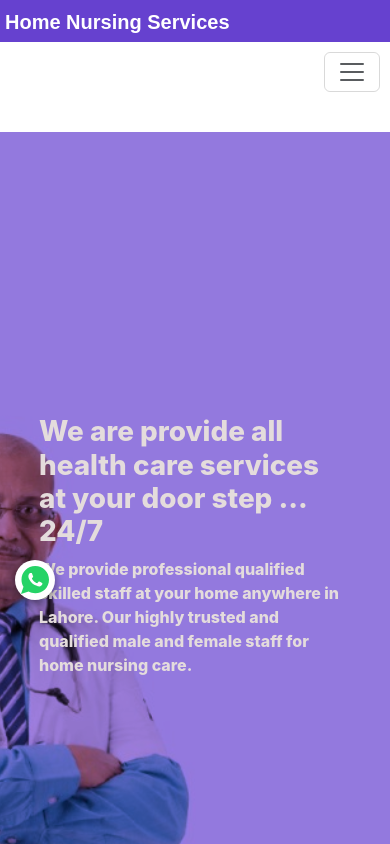
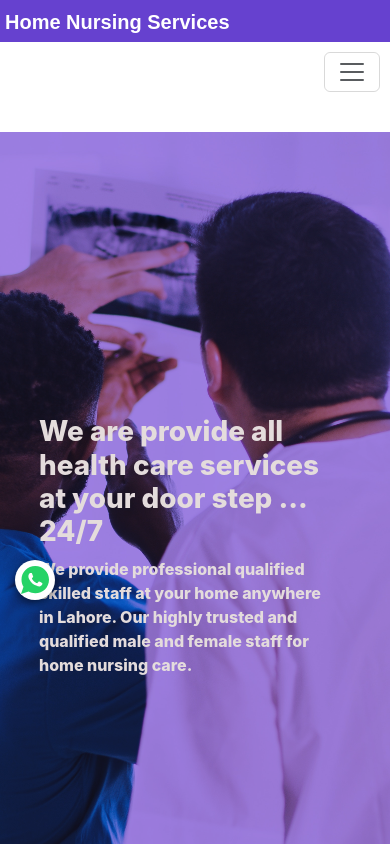
Before and after one commit to AhmedMustafa48/healthcare, a React (Create React App) app: page / in a window 390 px wide. Shown: the top 844 px of the page. Built offline with nearby package versions, Linux system fonts and the light colour scheme; some icons are missing.

Commit message:
final with nego

```diff
--- a/src/components/Footer/Footer.js
+++ b/src/components/Footer/Footer.js
@@ -108,12 +108,11 @@ export default function Footer() {
         </MDBContainer>
       </section>
 
-      <div className='text-center p-4' style={{ backgroundColor: 'rgba(0, 0, 0, 0.05)', color:'rgb(213, 205, 205)'}}>
+      {/* <div className='text-center p-4' style={{ backgroundColor: 'rgba(0, 0, 0, 0.05)', color:'rgb(213, 205, 205)'}}>
         © 2023 Copyright:
-        {/* <a className='text-reset fw-bold' href='https://mdbootstrap.com/'> */}
           Home Nursing Services
-        {/* </a> */}
-      </div>
+
+      </div> */}
     </MDBFooter>
     </div>
   );
--- a/src/components/Footer/ShortFooter.js
+++ b/src/components/Footer/ShortFooter.js
@@ -108,12 +108,11 @@ const ShortFooter = () => {
         </MDBContainer>
       </section>
 
-      <div className='text-center p-4' style={{ backgroundColor: 'rgba(0, 0, 0, 0.05)', color:'rgb(213, 205, 205)'}}>
+      {/* <div className='text-center p-4' style={{ backgroundColor: 'rgba(0, 0, 0, 0.05)', color:'rgb(213, 205, 205)'}}>
         © 2023 Copyright:
-        {/* <a className='text-reset fw-bold' href='https://mdbootstrap.com/'> */}
           Home Nursing Services
-        {/* </a> */}
-      </div>
+
+      </div> */}
     </MDBFooter>
     </div>
   )
--- a/src/components/HeroBelow/Herobelow.js
+++ b/src/components/HeroBelow/Herobelow.js
@@ -11,7 +11,10 @@ const HeroBelow = () => {
                 {/* <div className="benDiv"> */}
 
                         <div className="background" style={{backgroundColor: '#4c4bbd'}}>
-                            <div className="one-row row-appear">
+                            <div className="one-row row-appear" style={{width: "100%",
+                                display: "flex",
+                                flexWrap: "wrap",
+                                justifyContent: "space-around",}}>
                                 <div className="one-col this-col para">
                                     <FaMedal style={{ fontSize: '3rem', color: 'white' }} />
                                     <h5 style={{color: 'rgb(213, 205, 205)'}}>Satisfaction Guarantee</h5>
--- a/src/components/Home/Home.css
+++ b/src/components/Home/Home.css
@@ -7,7 +7,7 @@ body {
   .hero {
       display: flex;
       flex-direction: column;
-      background-image: url("../../Assets/topimg.jpeg");
+      background-image: url("../../Assets/Tdoctors.jpg");
 
       /* background: rgba(255, 122, 89, .5) url('../../Assets/topimg.jpeg') no-repeat center center fixed; */
       height: 100vh;
@@ -38,6 +38,9 @@ body {
 }
 .text>p{
     color:#8f8eff;
+    /* color: rgb(45, 45, 45); */
+    font-weight: 1rem;
+    margin-right: 15px;
     /* color:wheat; */
     font-size:1rem
 }
@@ -45,7 +48,7 @@ body {
 @media screen and (max-width:995px){
    .hero{
     /* background-image:url("../../Assets/topimg.jpeg") background rgba(0, 0, 0, .5); */
-    background: rgba(74, 8, 208, 0.5) url('../../Assets/topimg.jpeg') no-repeat center center fixed;
+    background: rgba(74, 8, 208, 0.5) url('../../Assets/Tdoctors.jpg') no-repeat center center fixed;
     background-blend-mode: multiply;
 
     background-size: cover;
@@ -65,6 +68,7 @@ body {
     }
     .text>h1, .text>p{
         color: rgb(228, 220, 220);
+        font-weight: 1rem;
     }
 
 
--- a/src/components/ReadMore/ServiceData.json
+++ b/src/components/ReadMore/ServiceData.json
@@ -8,6 +8,7 @@
             ,"Titleheading": "Blood Sampling Services",
             "Cardcontent": "Home Nursing Care is for patients and Elders to take care of at home, even after Covid-19, Surgical Patients, Cancer or any other disease or Corona vaccination",
             "link" : "/images/bloodsample.jpeg"
+
 },
 {
     "id":2,
--- a/src/components/ReadMore/ServiceExercpt.js
+++ b/src/components/ReadMore/ServiceExercpt.js
@@ -52,6 +52,7 @@ const navigation = [
       ];
 
 const ServiceExercpt = ({ServiceId, Titleheading, Cardcontent,cardIcon }) => {
+
     const handleSubmit = async (e) => { navigate("/allservices");}
     const navigate=useNavigate();
     const handleClickFunc =()=>{
@@ -106,7 +107,8 @@ const ServiceExercpt = ({ServiceId, Titleheading, Cardcontent,cardIcon }) => {
 
     </div>
 
-    <div>{cardIcon}</div>
+    {/* <div>{cardIcon}</div> */}
+
     <h5 className="colorText">{Titleheading}</h5>
     <div className="what">
 
--- a/src/components/ReadMore/readmore.css
+++ b/src/components/ReadMore/readmore.css
@@ -9,21 +9,36 @@
     width:90%;
     font-weight: normal;
     color: grey;
+    margin-bottom: 0;
 }
 .rowImage> .thisImg{
+    margin-top: 0px;
     height: 15rem;
-
+    /* margin-right: 45px; */
     border-radius: 20px;
     margin-top: 3rem;
 }
-@media screen and (max-width:800px){
+@media screen and (max-width:800px) and (min-width:250px){
     .displayChange{
       /* background-color: black; */
       display: block;
       padding :0 20px 0 20px;
+      margin-left: auto;
+     margin-right: auto;
+     text-align: center;
+     margin: 0;
       /* hello  */
 
     }
 
 
   }
+  @media screen and (max-width:400px){
+    .rowImage> .thisImg{
+     height: 8rem;
+
+
+    }
+
+
+  }
--- a/src/components/Services/ServiceDetail.js
+++ b/src/components/Services/ServiceDetail.js
@@ -48,6 +48,7 @@ const ServiceDetail = () => {
                     src={service.link}
                     height="30%"
                     className='thisImg'
+
                     >
 
                     </Box>
--- a/src/components/Services/card.js
+++ b/src/components/Services/card.js
@@ -1,5 +1,5 @@
 import React from 'react'
-// import './services.css'
+import './services.css'
 import SchemaIcon from '@mui/icons-material/Schema';
 import FlagIcon from '@mui/icons-material/Flag';
 import ManageHistoryIcon from '@mui/icons-material/ManageHistory';
@@ -70,7 +70,7 @@ import ServiceExercpt from '../ReadMore/ServiceExercpt';
 const MyCards = () => {
     // const classes = useStyles()
     const navigate=useNavigate();
-    const handleSubmit =async(e)=>{navigate('/allservices')}
+    // const handleSubmit =async(e)=>{navigate('/allservices')}
     const services=ServiceData.map((service)=>(
 
         <div className="one-col col-4">
@@ -79,7 +79,12 @@ const MyCards = () => {
         <ServiceExercpt ServiceId={service.id}
             Titleheading={service.Titleheading}
             Cardcontent={service.Cardcontent}
-        heading={service.heading} content={service.content}></ServiceExercpt>
+            heading={service.heading}
+            content={service.content}>
+
+            </ServiceExercpt>
+
+
          </div>
     ))
 
```
Also changed, not shown: src/Assets/Tdoctors.jpg (added), src/Assets/hands.jpg (added). Lines whose indentation alone changed are shown as unchanged.
